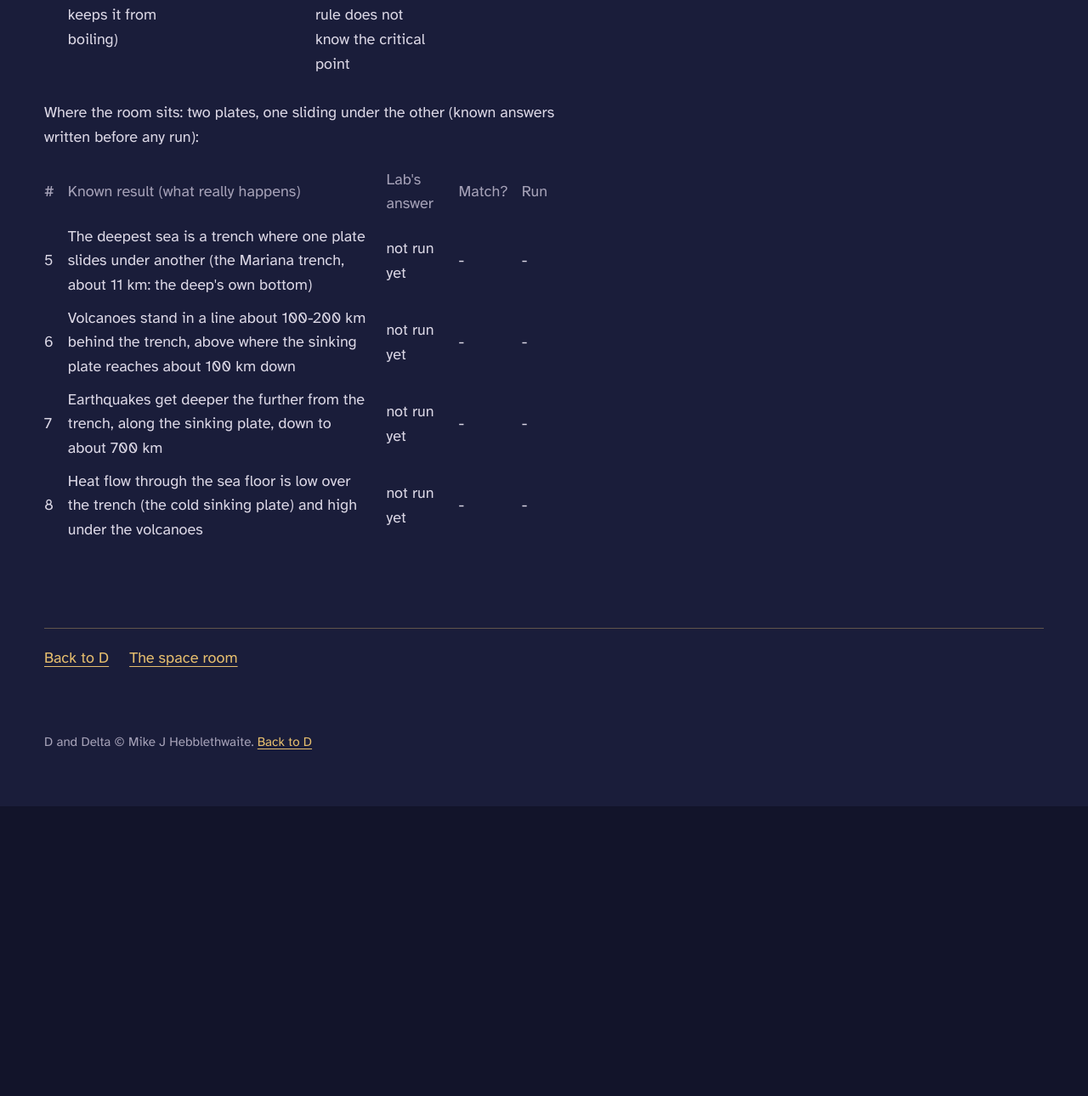
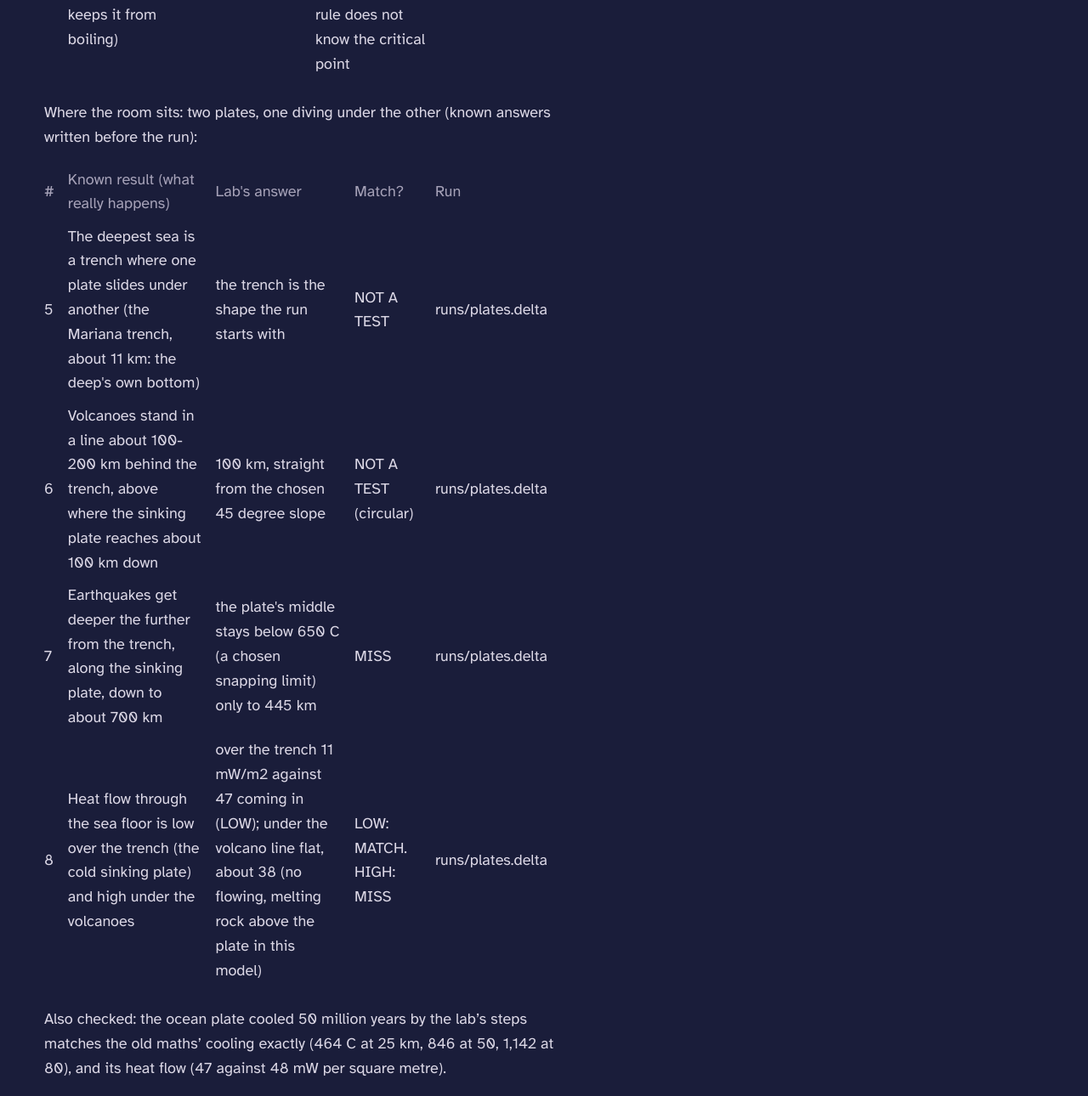
Before and after one commit to mikehebblethwaite-hub/d-math, a plain HTML site: page site/track.html in a window 1280 px wide. Shown: the part 9250-10540 px from the top of the page at 85% size. Before the commit the page ends 10199 px from the top, so only its background shows below. Drawn offline with Linux system fonts and the light colour scheme.

Commit message:
site: the plate boundary results on the track page
Co-Authored-By: Claude Opus 5.5 <noreply@anthropic.com>

```diff
--- a/site/track.html
+++ b/site/track.html
@@ -70,7 +70,7 @@
   <section><h2>Below the deep: the crust</h2>
     <p>Rock under the sea floor, at a trench where one plate slides under another (the Mariana trench is the deep&rsquo;s own
       bottom). Its warmth comes out of the run: heat flowing up and made in the rock, carried only so fast. Known answers
-      written before the run. Code: <code>lang/lab/runs/src/crust-src.delta</code>.</p>
+      written before the runs. Code: <code>lang/lab/runs/src/crust-src.delta</code>, <code>plates-src.delta</code>.</p>
     <table>
       <tr><th>#</th><th>Known result (what really happens)</th><th>Lab's answer</th><th>Match?</th><th>Run</th></tr>
       <tr><td>1</td><td>Rock gets warmer going down, about 25-30 C for every km in continental crust</td><td>25.8 C a km (average continent: heat flow 65 mW/m2, rock 2.5 W/m/K); 765 C at 40 km</td><td>MATCH</td><td>runs/crust.delta</td></tr>
@@ -78,14 +78,16 @@
       <tr><td>3</td><td>Lava (basalt) comes out at about 1,100-1,200 C</td><td>in this model it would equal rock's melting point, which is put in</td><td>NOT A TEST here (circular)</td><td>runs/crust.delta</td></tr>
       <tr><td>4</td><td>Hot water from vents on the deep sea floor stays liquid at about 400 C (the deep's pressure keeps it from boiling)</td><td>at 2,500 m (25.2 MPa) water boils only at 427 C</td><td>MATCH, with a caveat: real water there is past its critical point (374 C), with no boiling at all; the boiling rule does not know the critical point</td><td>runs/crust.delta</td></tr>
     </table>
-    <p>Where the room sits: two plates, one sliding under the other (known answers written before any run):</p>
+    <p>Where the room sits: two plates, one diving under the other (known answers written before the run):</p>
     <table>
       <tr><th>#</th><th>Known result (what really happens)</th><th>Lab's answer</th><th>Match?</th><th>Run</th></tr>
-      <tr><td>5</td><td>The deepest sea is a trench where one plate slides under another (the Mariana trench, about 11 km: the deep's own bottom)</td><td>not run yet</td><td>-</td><td>-</td></tr>
-      <tr><td>6</td><td>Volcanoes stand in a line about 100-200 km behind the trench, above where the sinking plate reaches about 100 km down</td><td>not run yet</td><td>-</td><td>-</td></tr>
-      <tr><td>7</td><td>Earthquakes get deeper the further from the trench, along the sinking plate, down to about 700 km</td><td>not run yet</td><td>-</td><td>-</td></tr>
-      <tr><td>8</td><td>Heat flow through the sea floor is low over the trench (the cold sinking plate) and high under the volcanoes</td><td>not run yet</td><td>-</td><td>-</td></tr>
+      <tr><td>5</td><td>The deepest sea is a trench where one plate slides under another (the Mariana trench, about 11 km: the deep's own bottom)</td><td>the trench is the shape the run starts with</td><td>NOT A TEST</td><td>runs/plates.delta</td></tr>
+      <tr><td>6</td><td>Volcanoes stand in a line about 100-200 km behind the trench, above where the sinking plate reaches about 100 km down</td><td>100 km, straight from the chosen 45 degree slope</td><td>NOT A TEST (circular)</td><td>runs/plates.delta</td></tr>
+      <tr><td>7</td><td>Earthquakes get deeper the further from the trench, along the sinking plate, down to about 700 km</td><td>the plate's middle stays below 650 C (a chosen snapping limit) only to 445 km</td><td>MISS</td><td>runs/plates.delta</td></tr>
+      <tr><td>8</td><td>Heat flow through the sea floor is low over the trench (the cold sinking plate) and high under the volcanoes</td><td>over the trench 11 mW/m2 against 47 coming in (LOW); under the volcano line flat, about 38 (no flowing, melting rock above the plate in this model)</td><td>LOW: MATCH. HIGH: MISS</td><td>runs/plates.delta</td></tr>
     </table>
+    <p>Also checked: the ocean plate cooled 50 million years by the lab&rsquo;s steps matches the old maths&rsquo; cooling exactly
+      (464 C at 25 km, 846 at 50, 1,142 at 80), and its heat flow (47 against 48 mW per square metre).</p>
   </section>
   <nav class="pager"><a href="index.html">Back to D</a> <a href="space.html">The space room</a></nav>
 </div>
```
